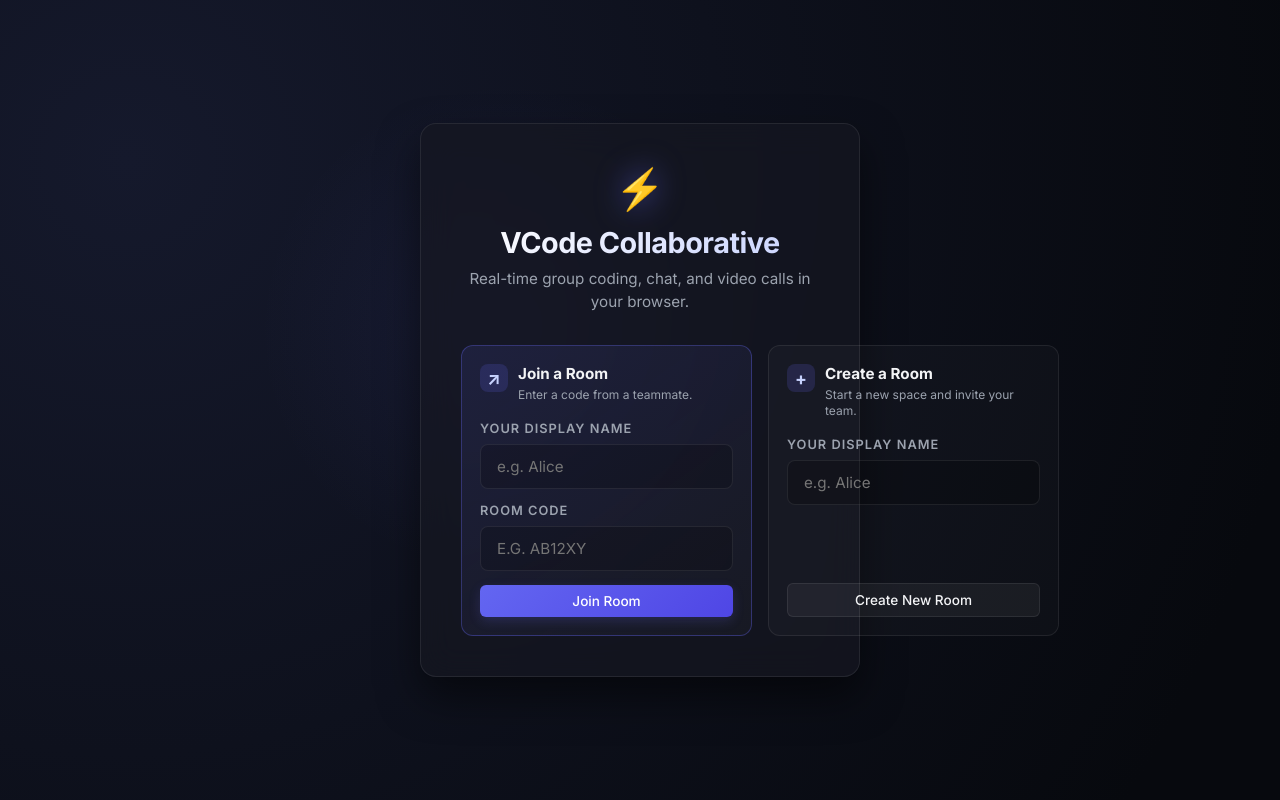
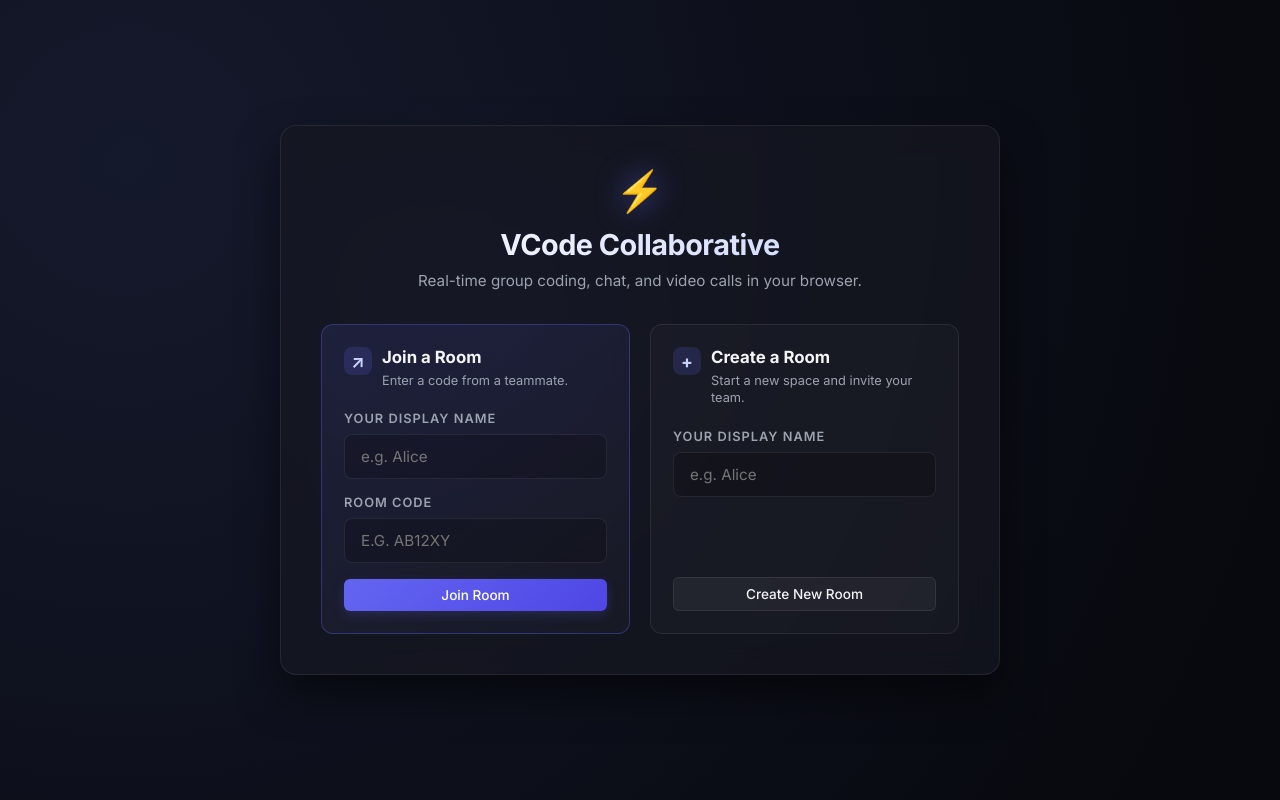
Before and after one commit to sanjaymuthuraj/VCode, a React app in the folder frontend/: page / in a window 1280 px wide. Built offline with nearby package versions, Linux system fonts and the light colour scheme.

Commit message:
style fixed

```diff
--- a/frontend/style.css
+++ b/frontend/style.css
@@ -70,7 +70,7 @@ body {
     background: var(--bg-card);
     backdrop-filter: blur(16px);
     border: 1px solid var(--border-color);
-    width: 440px;
+    width: min(720px, calc(100vw - 32px));
     padding: 40px;
     border-radius: 16px;
     box-shadow: 0 20px 40px rgba(0, 0, 0, 0.5);
@@ -141,13 +141,13 @@ body {
 
 .room-actions {
     display: grid;
-    grid-template-columns: 1fr 1fr;
-    gap: 16px;
+    grid-template-columns: repeat(2, minmax(0, 1fr));
+    gap: 20px;
 }
 
 .room-action-box {
-    min-height: 285px;
-    padding: 18px;
+    min-height: 300px;
+    padding: 22px;
     border: 1px solid var(--border-color);
     border-radius: 12px;
     background: rgba(255, 255, 255, 0.025);
@@ -164,7 +164,7 @@ body {
     display: flex;
     align-items: flex-start;
     gap: 10px;
-    margin-bottom: 18px;
+    margin-bottom: 22px;
 }
 
 .room-action-heading > span {
@@ -181,19 +181,24 @@ body {
 }
 
 .room-action-heading h2 {
-    font-size: 0.95rem;
+    font-size: 1.05rem;
     line-height: 1.3;
 }
 
 .room-action-heading p {
     margin-top: 3px;
     color: var(--text-secondary);
-    font-size: 0.75rem;
+    font-size: 0.8rem;
     line-height: 1.35;
 }
 
 .room-action-box .form-group {
-    margin-bottom: 14px;
+    margin-bottom: 16px;
+}
+
+.room-action-box .form-group input {
+    width: 100%;
+    min-width: 0;
 }
 
 .room-action-box .btn {
@@ -203,7 +208,7 @@ body {
 @media (max-width: 540px) {
     .landing-card {
         width: calc(100vw - 32px);
-        padding: 28px 22px;
+        padding: 28px 20px;
     }
 
     .room-actions {
```
